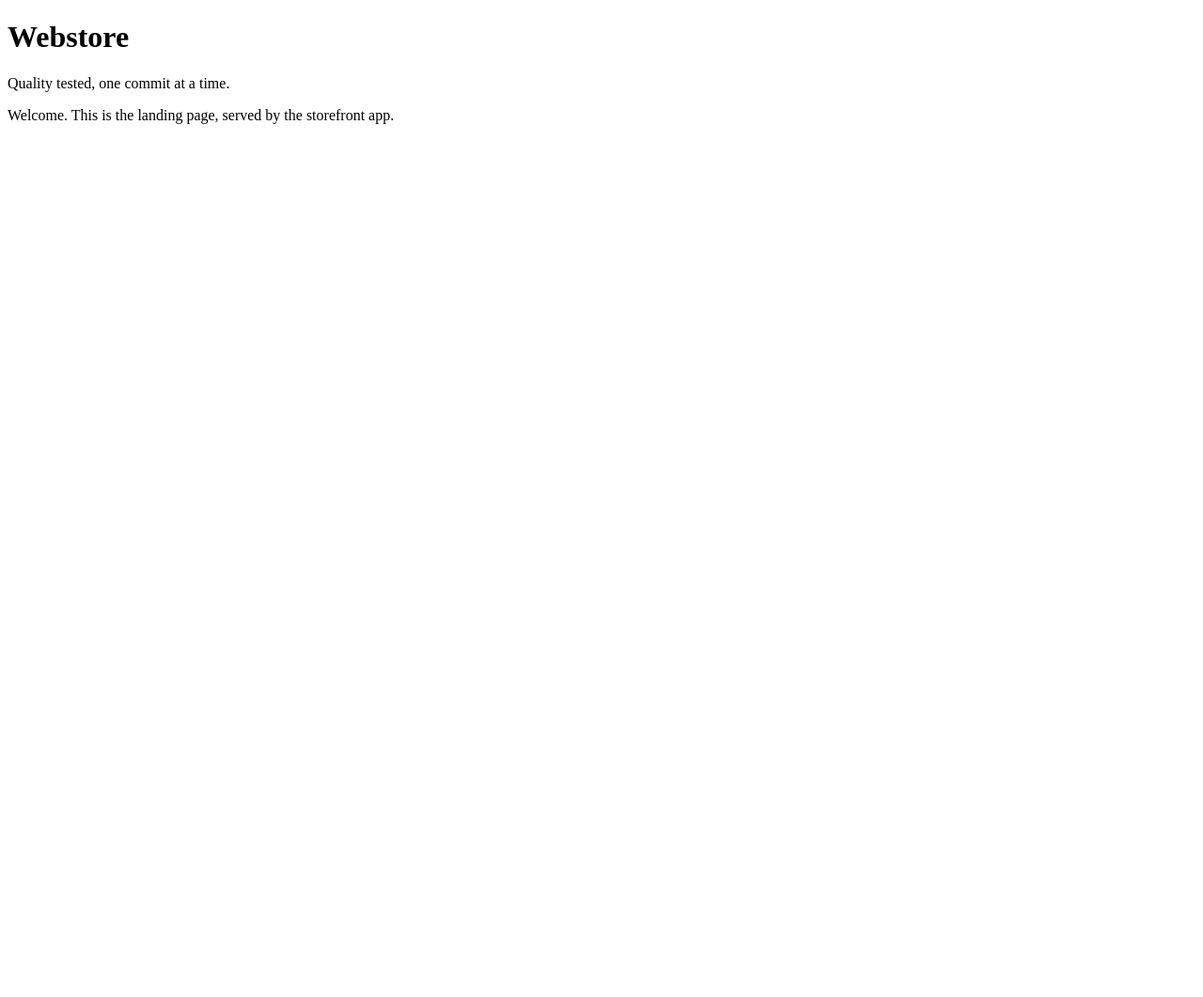
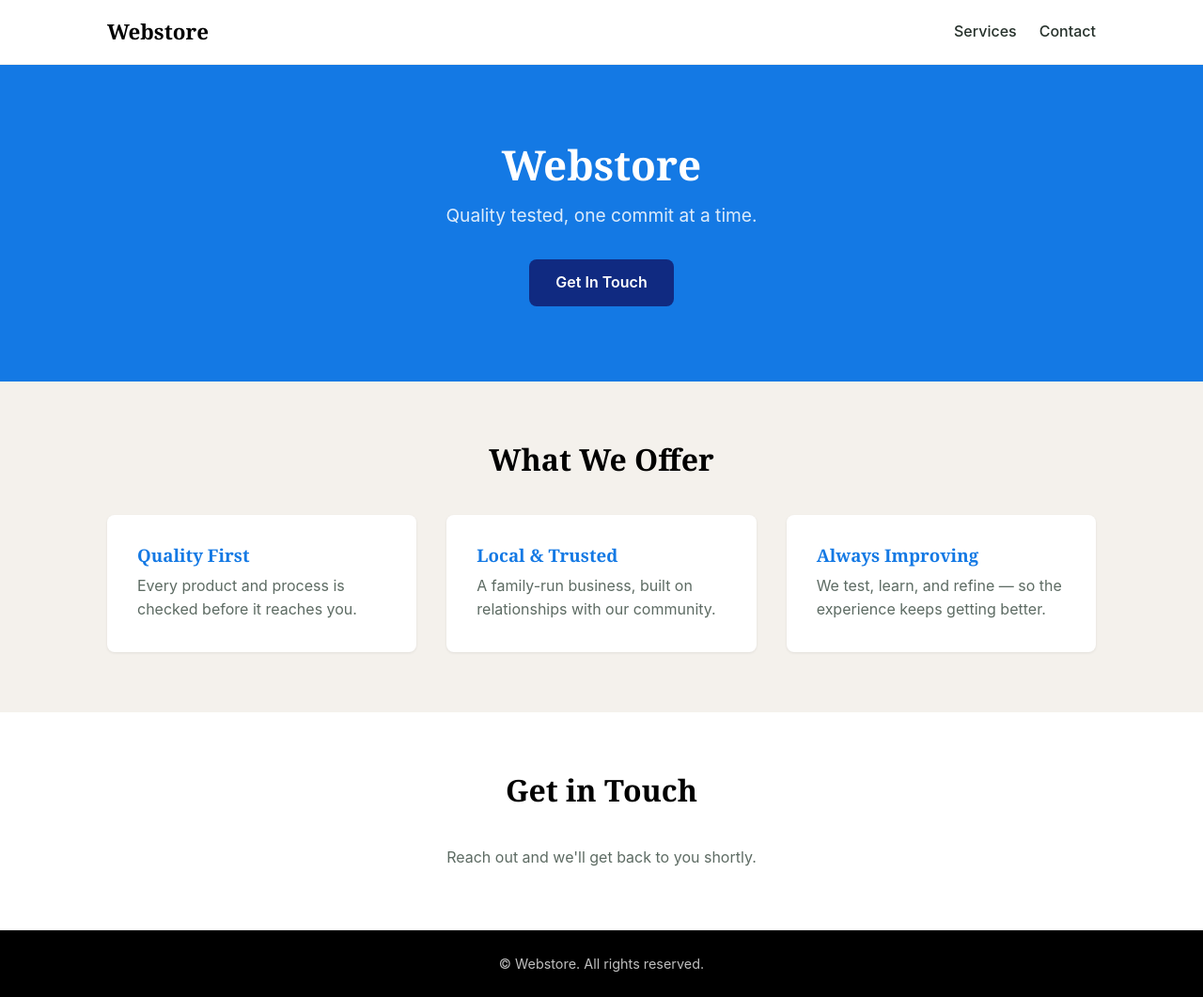
Before and after one commit to amusinski/test-engineering-portfolio, a Django app: page / in a window 1280 px wide. Shown: the whole page at 94% size. Before the commit the page ends 132 px from the top, so only its background shows below. Run offline with Django 5.2, Linux system fonts and the light colour scheme.

Commit message:
Style landing page and add data-testid hooks
Introduce base.html for shared layout via template inheritance,
theme the page with CSS custom properties for easy re-skinning,
and add data-testid attributes for stable automated-test selectors.

```diff
--- /dev/null
+++ b/project2_webstore/storefront/static/storefront/css/style.css
@@ -0,0 +1,182 @@
+/* ---------- Theme: change these to reskin the whole site for a new client ---------- */
+:root {
+    --color-primary: #1479e4;
+    --color-primary-dark: #000000;
+    --color-accent: #102a81;
+    --color-bg: #ffffff;
+    --color-bg-alt: #f4f1ec;
+    --color-text: #26312b;
+    --color-text-muted: #5d6b63;
+    --font-heading: Georgia, 'Times New Roman', serif;
+    --font-body: -apple-system, Segoe UI, Roboto, Helvetica, Arial, sans-serif;
+    --radius: 8px;
+    --max-width: 1100px;
+}
+
+/* ---------- Reset / base ---------- */
+* {
+    box-sizing: border-box;
+    margin: 0;
+    padding: 0;
+}
+
+body {
+    font-family: var(--font-body);
+    color: var(--color-text);
+    background: var(--color-bg);
+    line-height: 1.6;
+}
+
+h1, h2, h3 {
+    font-family: var(--font-heading);
+    line-height: 1.2;
+}
+
+a {
+    color: var(--color-primary);
+    text-decoration: none;
+}
+
+.container {
+    max-width: var(--max-width);
+    margin: 0 auto;
+    padding: 0 1.5rem;
+}
+
+/* ---------- Header ---------- */
+.site-header {
+    background: var(--color-bg);
+    border-bottom: 1px solid var(--color-bg-alt);
+}
+
+.header-inner {
+    display: flex;
+    justify-content: space-between;
+    align-items: center;
+    padding-top: 1rem;
+    padding-bottom: 1rem;
+}
+
+.brand {
+    font-family: var(--font-heading);
+    font-size: 1.4rem;
+    font-weight: bold;
+    color: var(--color-primary-dark);
+}
+
+.site-nav {
+    display: flex;
+    gap: 1.5rem;
+}
+
+.site-nav a {
+    color: var(--color-text);
+    font-weight: 500;
+}
+
+.site-nav a:hover {
+    color: var(--color-primary);
+}
+
+/* ---------- Hero ---------- */
+.hero {
+    background: var(--color-primary);
+    color: #fff;
+    text-align: center;
+    padding: 5rem 1.5rem;
+}
+
+.hero h1 {
+    font-size: 2.75rem;
+    margin-bottom: 0.75rem;
+}
+
+.hero .tagline {
+    font-size: 1.2rem;
+    color: rgba(255, 255, 255, 0.85);
+    margin-bottom: 2rem;
+}
+
+.btn {
+    display: inline-block;
+    padding: 0.75rem 1.75rem;
+    border-radius: var(--radius);
+    font-weight: 600;
+    transition: background 0.15s ease, transform 0.15s ease;
+}
+
+.btn-primary {
+    background: var(--color-accent);
+    color: #fff;
+}
+
+.btn-primary:hover {
+    background: #36c041;
+    transform: translateY(-1px);
+}
+
+/* ---------- Services ---------- */
+.services {
+    padding: 4rem 1.5rem;
+    background: var(--color-bg-alt);
+}
+
+.services h2,
+.contact h2 {
+    text-align: center;
+    margin-bottom: 2.5rem;
+    font-size: 2rem;
+    color: var(--color-primary-dark);
+}
+
+.card-grid {
+    display: grid;
+    grid-template-columns: repeat(3, 1fr);
+    gap: 2rem;
+}
+
+.card {
+    background: var(--color-bg);
+    padding: 2rem;
+    border-radius: var(--radius);
+    box-shadow: 0 1px 3px rgba(0, 0, 0, 0.08);
+}
+
+.card h3 {
+    color: var(--color-primary);
+    margin-bottom: 0.5rem;
+}
+
+.card p {
+    color: var(--color-text-muted);
+}
+
+/* ---------- Contact ---------- */
+.contact {
+    padding: 4rem 1.5rem;
+    text-align: center;
+}
+
+.contact p {
+    color: var(--color-text-muted);
+}
+
+/* ---------- Footer ---------- */
+.site-footer {
+    background: var(--color-primary-dark);
+    color: rgba(255, 255, 255, 0.75);
+    text-align: center;
+    padding: 1.5rem;
+    font-size: 0.9rem;
+}
+
+/* ---------- Responsive ---------- */
+@media (max-width: 700px) {
+    .card-grid {
+        grid-template-columns: 1fr;
+    }
+
+    .hero h1 {
+        font-size: 2rem;
+    }
+}
--- /dev/null
+++ b/project2_webstore/storefront/templates/storefront/base.html
@@ -0,0 +1,31 @@
+{% load static %}
+<!DOCTYPE html>
+<html lang="en">
+<head>
+    <meta charset="UTF-8">
+    <meta name="viewport" content="width=device-width, initial-scale=1.0">
+    <title>{% block title %}{{ store_name }}{% endblock %}</title>
+    <link rel="stylesheet" href="{% static 'storefront/css/style.css' %}">
+</head>
+<body>
+    <header class="site-header">
+        <div class="container header-inner">
+            <a class="brand" href="{% url 'landing' %}">{{ store_name }}</a>
+            <nav class="site-nav">
+                <a href="#services">Services</a>
+                <a href="#contact">Contact</a>
+            </nav>
+        </div>
+    </header>
+
+    <main>
+        {% block content %}{% endblock %}
+    </main>
+
+    <footer class="site-footer">
+        <div class="container">
+            <p>&copy; {{ store_name }}. All rights reserved.</p>
+        </div>
+    </footer>
+</body>
+</html>
--- a/project2_webstore/storefront/templates/storefront/landing.html
+++ b/project2_webstore/storefront/templates/storefront/landing.html
@@ -1,17 +1,38 @@
-<!DOCTYPE html>
-<html lang="en">
-<head>
-    <meta charset="UTF-8">
-    <title>{{ store_name }}</title>
-</head>
-<body>
-    <header>
+{% extends "storefront/base.html" %}
+
+{% block content %}
+<section class="hero">
+    <div class="container">
         <h1>{{ store_name }}</h1>
-        <p>{{ tagline }}</p>
-    </header>
+        <p class="tagline" data-testid="tagline-text">{{ tagline }}</p>
+        <a class="btn btn-primary" href="#contact" data-testid="get-in-touch-btn">Get In Touch</a>
+    </div>
+</section>
 
-    <main>
-        <p>Welcome. This is the landing page, served by the storefront app.</p>
-    </main>
-</body>
-</html>
+<section id="services" class="services">
+    <div class="container">
+        <h2>What We Offer</h2>
+        <div class="card-grid">
+            <div class="card">
+                <h3>Quality First</h3>
+                <p>Every product and process is checked before it reaches you.</p>
+            </div>
+            <div class="card">
+                <h3>Local &amp; Trusted</h3>
+                <p>A family-run business, built on relationships with our community.</p>
+            </div>
+            <div class="card">
+                <h3>Always Improving</h3>
+                <p>We test, learn, and refine — so the experience keeps getting better.</p>
+            </div>
+        </div>
+    </div>
+</section>
+
+<section id="contact" class="contact">
+    <div class="container">
+        <h2>Get in Touch</h2>
+        <p>Reach out and we'll get back to you shortly.</p>
+    </div>
+</section>
+{% endblock %}
```
